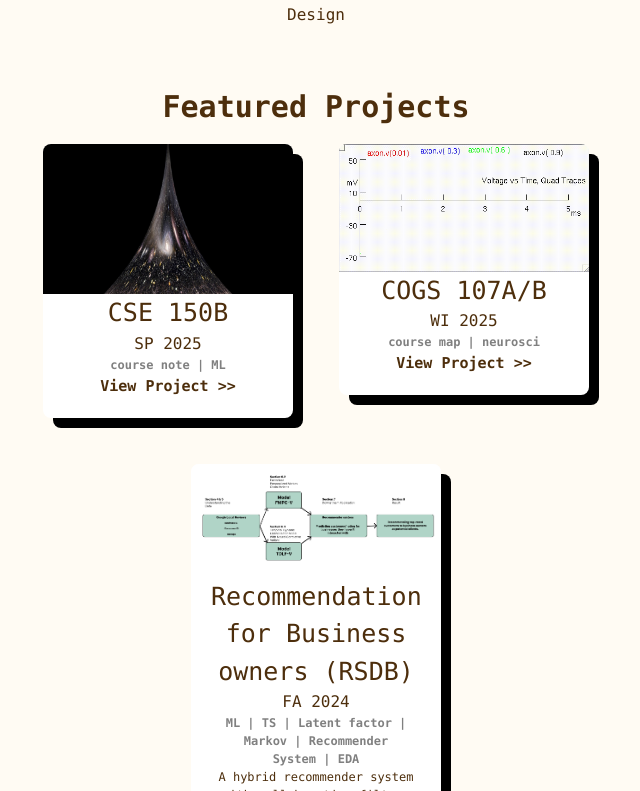
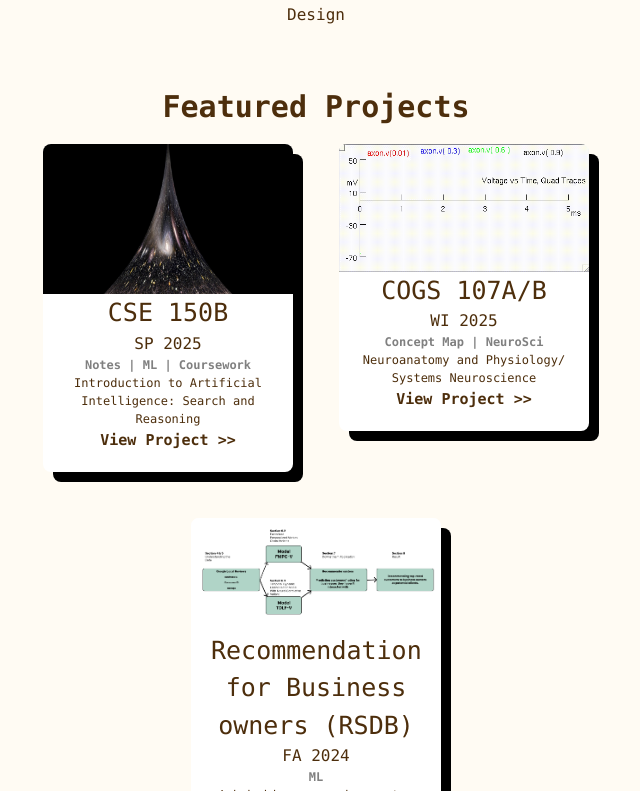
Before and after one commit to rcwoshimao/personal-website, a React (Vite) app: page / in a window 1280 px wide. Shown: the part 809-1600 px from the top of the page, without its empty margins (324-964 px from the left). Built offline with nearby package versions, Linux system fonts and the light colour scheme; no server answers; some icons are missing.

Commit message:
Fixed projects etc

```diff
--- a/src/components/Home.jsx
+++ b/src/components/Home.jsx
@@ -124,8 +124,8 @@ const Home = () => {
       <motion.h1 className="centered-text" variants={fadeInDown} transition={{ delay: 1 }}>
         Featured Projects
       </motion.h1>
-      <motion.div className="featured-projects project-subdiv" variants={fadeInDown} transition={{ delay: 1.1 }}>
-        <ProjectsList className="projects" selectedProjects={["CSE 150B", "COGS 107A/B", "Recommendation for Business owners (RSDB)"]} />
+      <motion.div className="project-subdiv" variants={fadeInDown} transition={{ delay: 1.1 }}>
+        <ProjectsList className="projects featured-projects" selectedProjects={["CSE 150B", "COGS 107A/B", "Recommendation for Business owners (RSDB)"]} />
       </motion.div>
 
       <motion.h2 className="centered-text"> <a href="/projects" style={{ textDecoration: 'underline'}}>All Projects &gt;&gt;</a> </motion.h2>
--- a/src/components/Misc.css
+++ b/src/components/Misc.css
@@ -30,11 +30,6 @@ h2{
     font-weight: bolder;
 }
 
-.featured-projects{
-    display: flex;
-    justify-content: center; /* Centers items horizontally */
-
-}
 
 .misc a{
     text-decoration: underline;
--- a/src/personal-data.js
+++ b/src/personal-data.js
@@ -80,27 +80,27 @@ export const projectsData = [
   {
     image: cse150b_thumbnail,
     name: "CSE 150B",
-    shortDescription: "",
+    shortDescription: "Introduction to Artificial Intelligence: Search and Reasoning",
     link: "https://rc-woshimao.notion.site/CSE-150B-notes-1d21b338692f80f984d7fd5925060d18",
-    keywords: ["course note", "ML"],
+    keywords: ["Notes", "ML", "Coursework"],
     category: "Course Note",
     time: "SP 2025"
   },
   {
       image: cse20_thumbnail,
       name: "CSE 20",
-      shortDescription: "",
+      shortDescription: "Discrete Mathematics",
       link: "/projects/cse20map",
-      keywords: ["course map", "discrete math", "proofs"],
+      keywords: ["Coursework", "Concept Map"],
       category: "Course concept maps",
       time: "SP 2023"
   },
   {
       image: "https://lh3.googleusercontent.com/iZwB2p3rX7D7h-4QWSmKXy-_4FBRVCB8A8vrGwQduZzqfU-1ZMewoumgw3HOTiOsrN3Ax_vnOuUGRFnWuIbGoOWpAnpCoxGqvxg",
       name: "CSE 101",
-      shortDescription: "",
+      shortDescription: "Design and Analysis of Algorithms",
       link: "/projects/cse101map",
-      keywords: ["course map", "algorithms"],
+      keywords: ["Concept Map"],
       category: "Course concept maps",
       time: "FA 2024"
   },
@@ -108,9 +108,9 @@ export const projectsData = [
   {
       image: cogs107a_thumbnail,
       name: "COGS 107A/B",
-      shortDescription: "",
+      shortDescription: "Neuroanatomy and Physiology/ Systems Neuroscience ",
       link: "https://www.canva.com/design/DAGbfErBzVw/fuuDI_q8lPQpraYUFEDCfw/view?utm_content=DAGbfErBzVw&utm_campaign=designshare&utm_medium=link2&utm_source=uniquelinks&utlId=h08dfbf0273",
-      keywords: ["course map", "neurosci"],
+      keywords: ["Concept Map", "NeuroSci"],
       category: "Course concept maps",
       time: "WI 2025"
   },
@@ -119,7 +119,7 @@ export const projectsData = [
       name: "SMASH-hack GW detector",
       shortDescription: "A machine learning hackathon that focuses on using various models to detect gravitational waves from abnormal activities in the universe.",
       link: "https://github.com/EliteApex/SMASH-hackathon?tab=readme-ov-file",
-      keywords: ["ML", "TS", "Transformer"],
+      keywords: ["ML", "Hackathon"],
       category: "ML",
       time: "WI 2025"
   },
@@ -128,7 +128,7 @@ export const projectsData = [
       name: "Recommendation for Business owners (RSDB)",
       shortDescription: "A hybrid recommender system with collaborative filters and content-based filtering. The model uses features of locations, the interaction of location and user, and the temporal evolution of the interaction to predict a user's rating of a business.",
       link: "https://github.com/KevinBian107/RSDB",
-      keywords: ["ML", "TS", "Latent factor", "Markov", "Recommender System", "EDA"],
+      keywords: ["ML"],
       category: "ML",
       time: "FA 2024"
   },
@@ -137,7 +137,7 @@ export const projectsData = [
       name: "Campus Coffee Space Utilization",
       shortDescription: "Cogs 13 final project. Study on Patterns in On-campus Coffee Shop: How Students Utilize the Space of Starbucks at UCSD Price Center.",
       link: "https://github.com/rcwoshimao/Campus-Coffee-Space-Utilization",
-      keywords: ["EDA", "Data analysis"],
+      keywords: ["Data Analysis"],
       category: "ML",
       time: "WI 2025"
   },
@@ -146,7 +146,7 @@ export const projectsData = [
       name: "Sentiment-GDP analysis",
       shortDescription: "Cogs 108 final project. Analysis on how consumer sentiment evolved in response to economic shifts.",
       link: "https://github.com/rcwoshimao/sentiment-gdp-analysis",
-      keywords: ["EDA", "HT", "Data analysis"],
+      keywords: ["Data Analysis"],
       category: "ML",
       time: "WI 2025"
   },
@@ -155,7 +155,7 @@ export const projectsData = [
     name: "Traction",
     shortDescription: "Hackathon project to measure the online reception to a new song by analyzing the sentiment using agentic AI conversations trained to simulate and reflect public online discourse.",
     link: "https://github.com/rcwoshimao/several-ducks-datahacks25",
-    keywords: ["Hackathon", "Front end", "React", ],
+    keywords: ["Hackathon", "Front End"],
     category: "Course concept maps",
     time: "SP 2025"
 },
@@ -164,15 +164,13 @@ export const projectsData = [
       name: "MyNewsWire",
       shortDescription: "My first ever hackathon project. I was invited to join by my dear friend Jacob.",
       link: "https://devpost.com/software/mynewswire-45dlzk",
-      keywords: ["Hackathon", "Front end", "React"],
+      keywords: ["Hackathon", "Front End"],
       category: "Web & Mobile",
       time: "WI 2023"
   }
 ];
 
-
 export const courses = [
-
 
   {
     name: "PHYS 5: Stars and Black Holes",
@@ -234,12 +232,12 @@ export const courses = [
     name: "CAT 3: Culture, Art, and Technology 3 ",
     quarter: "SP 2023",
     status: "",
-    gradingOption: "",
-    grade: "",
-    reason: "",
+    gradingOption: "Letter Grade",
+    grade: "A",
+    reason: "College Writing Course",
     professor: "Romain Delaville, ZiYang Li",
-    oneLiner:"",
-    description: "Prospera"
+    oneLiner:"My favorite CAT course!",
+    description: "In CSE Prospera"
   },
 
   {
```
Also changed, not shown: src/components/MonkeyTypeStats.jsx (line endings or trailing spaces).
